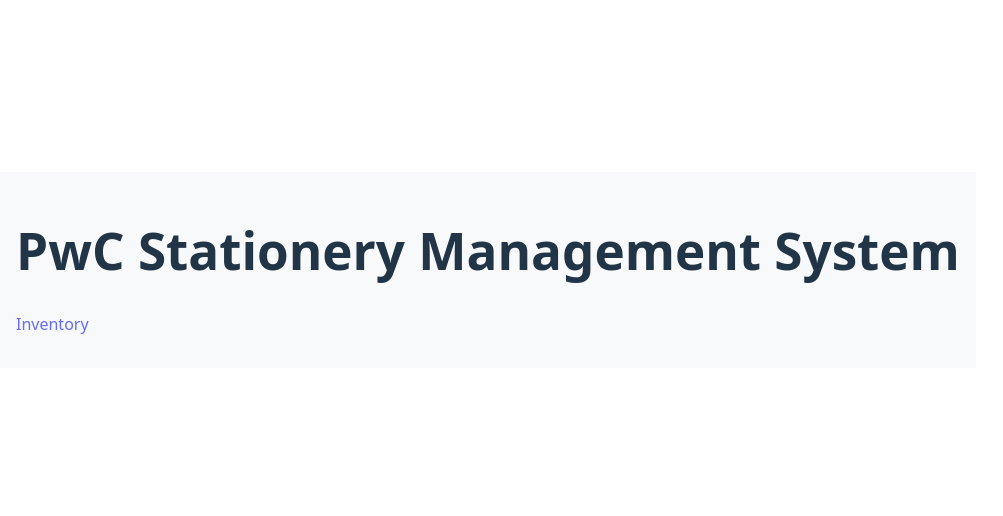
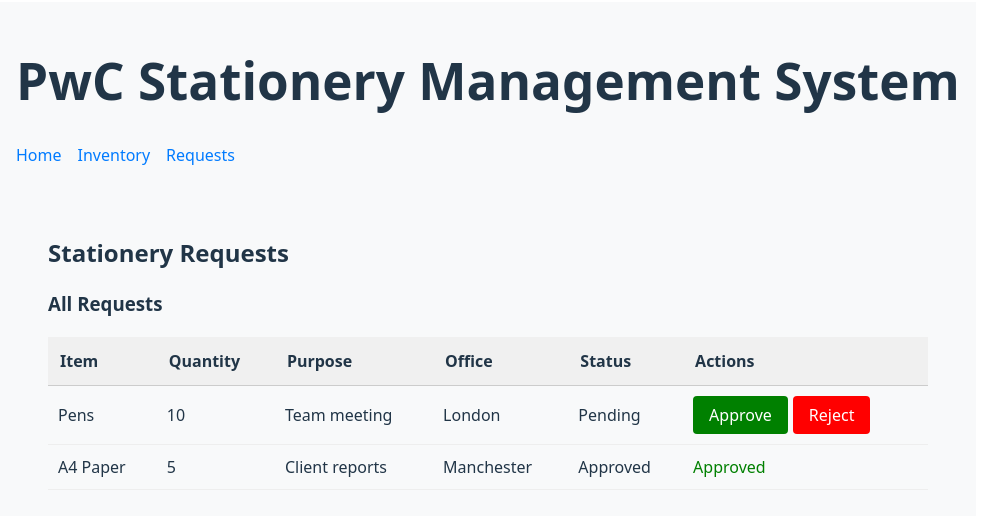
Before and after one commit to mohammad7866/Stationary-Management, a React (Vite) app in the folder frontend/: page /requests in a window 1280 px wide. Shown: the part 130-646 px from the top of the page, without its empty margins (0-1003 px from the left). Built offline with nearby package versions, Linux system fonts and the light colour scheme.

Commit message:
Created request page with mock data

```diff
--- a/frontend/src/App.jsx
+++ b/frontend/src/App.jsx
@@ -1,21 +1,33 @@
 import { BrowserRouter as Router, Routes, Route, Link } from 'react-router-dom';
-import Inventory from './pages/Inventory.jsx';
+import Inventory from './pages/Inventory';
+import Requests from './pages/Request';
 
 function App() {
   return (
     <Router>
       <div style={{ padding: "1rem", background: "#f8f9fa" }}>
         <h1>PwC Stationery Management System</h1>
+
         <nav style={{ marginBottom: "1rem" }}>
-          <Link to="/inventory" style={{ marginRight: "1rem" }}>Inventory</Link>
+          <Link to="/" style={navStyle}>Home</Link>
+          <Link to="/inventory" style={navStyle}>Inventory</Link>
+          <Link to="/requests" style={navStyle}>Requests</Link>
         </nav>
+
         <Routes>
+          <Route path="/" element={<h2>Welcome to the Dashboard</h2>} />
           <Route path="/inventory" element={<Inventory />} />
-          <Route path="/" element={<h2>Welcome to the Dashboard</h2>} />
+          <Route path="/requests" element={<Requests />} />
         </Routes>
       </div>
     </Router>
   );
 }
 
+const navStyle = {
+  marginRight: "1rem",
+  textDecoration: "none",
+  color: "#007bff",
+};
+
 export default App;
--- /dev/null
+++ b/frontend/src/pages/Request.jsx
@@ -0,0 +1,210 @@
+import React, { useState } from "react";
+
+export default function Requests() {
+  const userRole = "manager"; // Change to "employee", "manager", or "admin"
+
+  const [requests, setRequests] = useState([
+    {
+      id: 1,
+      item: "Pens",
+      quantity: 10,
+      purpose: "Team meeting",
+      office: "London",
+      status: "Pending",
+    },
+    {
+      id: 2,
+      item: "A4 Paper",
+      quantity: 5,
+      purpose: "Client reports",
+      office: "Manchester",
+      status: "Approved",
+    },
+  ]);
+
+  const [form, setForm] = useState({
+    item: "",
+    quantity: "",
+    purpose: "",
+    office: "London", // default
+  });
+
+  const [successMsg, setSuccessMsg] = useState("");
+
+  const handleChange = (e) => {
+    setForm({ ...form, [e.target.name]: e.target.value });
+  };
+
+  const handleSubmit = (e) => {
+    e.preventDefault();
+
+    if (!form.item || !form.quantity || form.quantity <= 0 || !form.purpose) {
+      alert("Please fill in all fields correctly.");
+      return;
+    }
+
+    const newRequest = {
+      id: Date.now(),
+      ...form,
+      quantity: parseInt(form.quantity, 10),
+      status: "Pending",
+    };
+
+    setRequests([...requests, newRequest]);
+    setForm({ item: "", quantity: "", purpose: "", office: "London" });
+    setSuccessMsg("Request submitted!");
+
+    setTimeout(() => setSuccessMsg(""), 3000);
+  };
+
+  const handleStatusChange = (id, status) => {
+    const updated = requests.map((r) =>
+      r.id === id ? { ...r, status } : r
+    );
+    setRequests(updated);
+  };
+
+  return (
+    <div style={{ padding: "2rem" }}>
+      <h2>Stationery Requests</h2>
+
+      {userRole === "employee" && (
+        <form onSubmit={handleSubmit} style={formStyle}>
+          <h3>Submit Request</h3>
+          {successMsg && <p style={{ color: "green" }}>{successMsg}</p>}
+          <input
+            type="text"
+            name="item"
+            placeholder="Item name"
+            value={form.item}
+            onChange={handleChange}
+            style={inputStyle}
+          />
+          <input
+            type="number"
+            name="quantity"
+            placeholder="Quantity"
+            value={form.quantity}
+            onChange={handleChange}
+            style={inputStyle}
+          />
+          <input
+            type="text"
+            name="purpose"
+            placeholder="Purpose"
+            value={form.purpose}
+            onChange={handleChange}
+            style={inputStyle}
+          />
+          <select
+            name="office"
+            value={form.office}
+            onChange={handleChange}
+            style={inputStyle}
+          >
+            <option value="London">London</option>
+            <option value="Manchester">Manchester</option>
+            <option value="Birmingham">Birmingham</option>
+          </select>
+          <button type="submit" style={buttonStyle}>Submit</button>
+        </form>
+      )}
+
+      <h3>All Requests</h3>
+      <table style={{ width: "100%", borderCollapse: "collapse" }}>
+        <thead>
+          <tr style={{ background: "#f0f0f0" }}>
+            <th style={thStyle}>Item</th>
+            <th style={thStyle}>Quantity</th>
+            <th style={thStyle}>Purpose</th>
+            <th style={thStyle}>Office</th>
+            <th style={thStyle}>Status</th>
+            {userRole !== "employee" && <th style={thStyle}>Actions</th>}
+          </tr>
+        </thead>
+        <tbody>
+          {requests.map((req) => (
+            <tr key={req.id}>
+              <td style={tdStyle}>{req.item}</td>
+              <td style={tdStyle}>{req.quantity}</td>
+              <td style={tdStyle}>{req.purpose}</td>
+              <td style={tdStyle}>{req.office}</td>
+              <td style={tdStyle}>{req.status}</td>
+              {userRole !== "employee" && (
+                <td style={tdStyle}>
+                  {req.status === "Pending" ? (
+                    <>
+                      <button
+                        onClick={() => handleStatusChange(req.id, "Approved")}
+                        style={approveButton}
+                      >
+                        Approve
+                      </button>
+                      <button
+                        onClick={() => handleStatusChange(req.id, "Rejected")}
+                        style={rejectButton}
+                      >
+                        Reject
+                      </button>
+                    </>
+                  ) : (
+                    <span style={{ color: req.status === "Approved" ? "green" : "red" }}>
+                      {req.status}
+                    </span>
+                  )}
+                </td>
+              )}
+            </tr>
+          ))}
+        </tbody>
+      </table>
+    </div>
+  );
+}
+
+// === Styles ===
+const formStyle = {
+  marginBottom: "2rem",
+  padding: "1rem",
+  border: "1px solid #ccc",
+  borderRadius: "8px",
+  maxWidth: "400px",
+};
+
+const inputStyle = {
+  display: "block",
+  margin: "10px 0",
+  padding: "8px",
+  width: "100%",
+};
+
+const buttonStyle = {
+  padding: "8px 16px",
+  backgroundColor: "#007bff",
+  color: "#fff",
+  border: "none",
+  borderRadius: "4px",
+  cursor: "pointer",
+};
+
+const approveButton = {
+  ...buttonStyle,
+  backgroundColor: "green",
+  marginRight: "5px",
+};
+
+const rejectButton = {
+  ...buttonStyle,
+  backgroundColor: "red",
+};
+
+const thStyle = {
+  padding: "12px",
+  borderBottom: "1px solid #ccc",
+  textAlign: "left",
+};
+
+const tdStyle = {
+  padding: "10px",
+  borderBottom: "1px solid #eee",
+};
```
